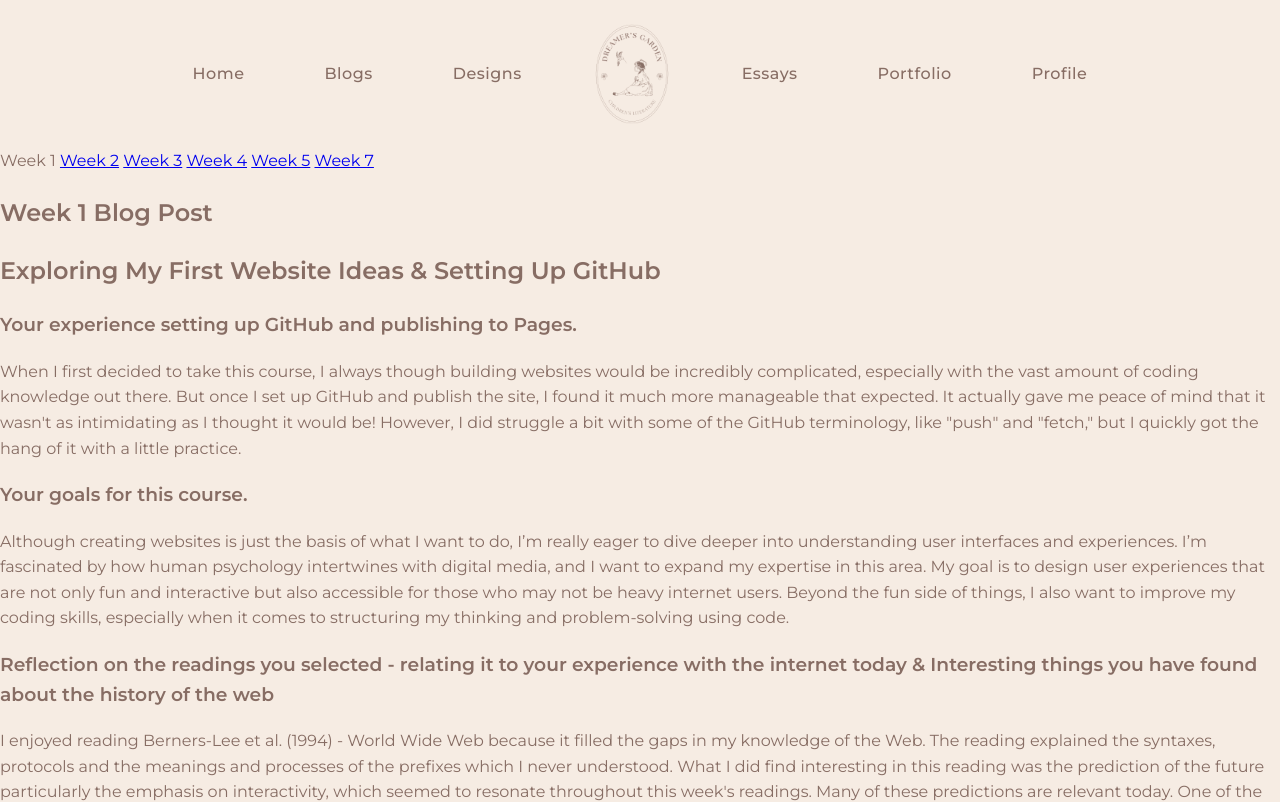
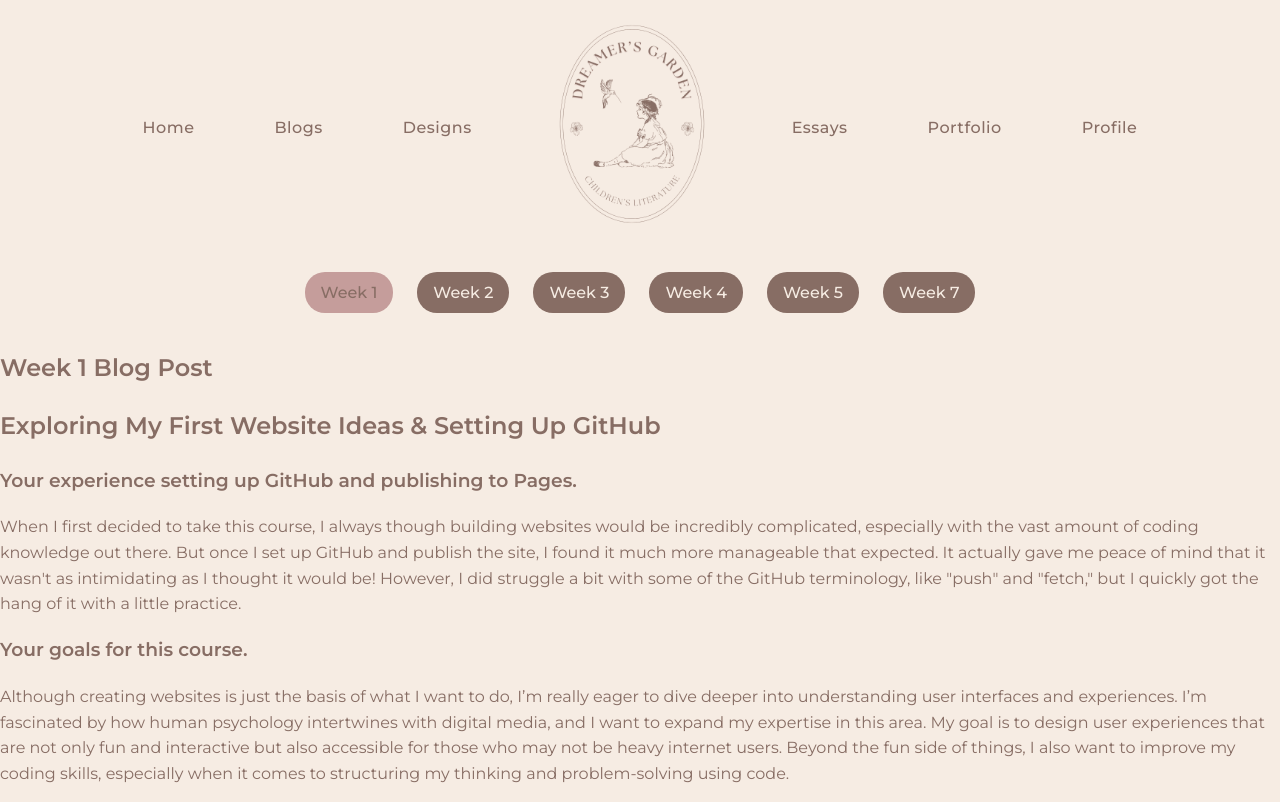
Before and after one commit to DhiyaRamnath/DIGA3008A, a plain HTML site: page Blogs/blog1.html in a window 1280 px wide. Shown: the top 802 px of the page. Drawn offline with Linux system fonts and the light colour scheme; a web font is replaced by a local one.

Commit message:
Fixed main logo size on all pages

```diff
--- a/Blogs/Styles/styles.css
+++ b/Blogs/Styles/styles.css
@@ -36,14 +36,30 @@ body {
     border-radius: 20px;
 }
 
-.nav-logo {
-    display: flex;
-    justify-content: center;
+.current-week {
+    font-weight: bold;
+    color: #876d64;
+    position: relative;
+    background-color:#c59d9b;
+    font-weight: 500;
+    padding: 0.5rem 1rem;
+    border-radius: 20px;
 }
 
-.logo-img {
-    max-height: 100px;
-    width: auto;
+.week-nav{
+     display: flex;
+    justify-content: center;
+    gap: 1.5rem;
+    padding: 1rem;
+}
+
+.week-nav a {
+    text-decoration: none;
+    color:#f6ece3;
+    background-color:#876d64;
+    font-weight: 500;
+    padding: 0.5rem 1rem;
+    border-radius: 20px;
 }
 
 .main-header {
--- a/Blogs/blog1.html
+++ b/Blogs/blog1.html
@@ -15,7 +15,7 @@
             <a href="../Designs/designs.html">Designs</a>
 
             <div class="nav-logo">
-                <img src="../Blogs/Images/navigation-main-logo.png" alt="Main Logo" class="logo-img" height="100">
+                <img src="../Blogs/Images/navigation-main-logo.png" alt="Main Logo" class="logo-img" height="200">
             </div>
 
             <a href="../Essays/essay.html">Essays</a>
```
Also changed, not shown: Blogs/blog.html (+1 -1 lines), Blogs/blog2.html (+1 -1 lines), Blogs/blog3.html (+1 -1 lines), Blogs/blog4.html (+1 -1 lines), Blogs/blog5.html (+1 -1 lines), Blogs/blog7.html (+1 -1 lines), Designs/FinalConcept.html (+1 -1 lines), Designs/StylesGuide.html (+1 -1 lines), Designs/WireframeSet1.html (+1 -1 lines), Designs/WireframeSet2.html (+1 -1 lines), Designs/WireframeSet3.html (+1 -1 lines), Designs/WireframeSet4.html (+1 -1 lines), Designs/WireframeSet5.html (+1 -1 lines), Designs/designs.html (+1 -1 lines), 3 more files.
